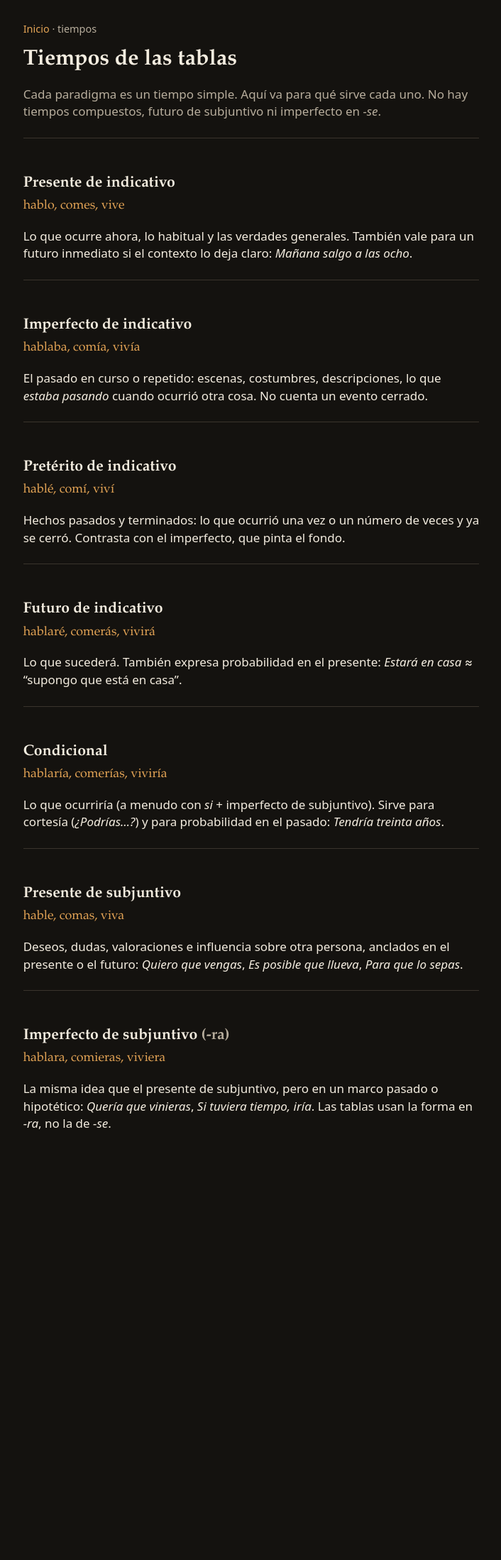
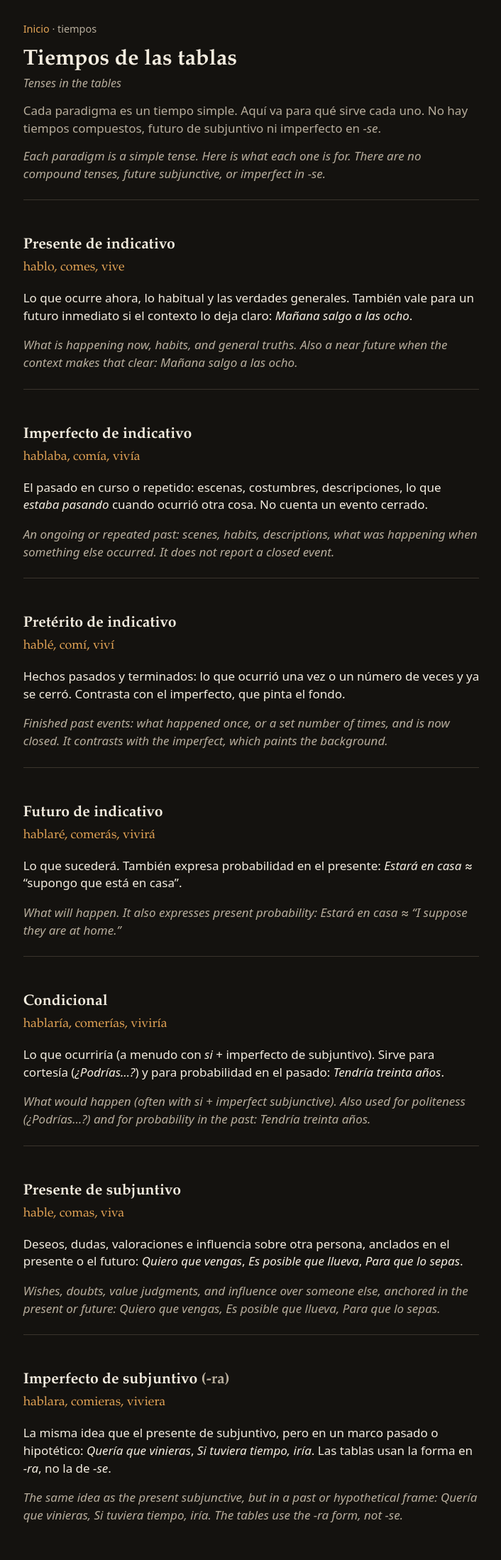
Before and after one commit to iamwehi/rdspan, a Python web app: template templates/tenses.html in a window 1280 px wide. Shown: the part 96-2294 px from the top of the page at 71% size, without its empty margins (286-992 px from the left). Before the commit the page ends 1687 px from the top, so only its background shows below. Run offline with Jinja, Linux system fonts and the light colour scheme; the template is opened without the code that fills it, so the values that code supplies are empty.

Commit message:
add translations to tenses

```diff
--- a/static/css/app.css
+++ b/static/css/app.css
@@ -468,6 +468,16 @@ blockquote.phrase {
   scroll-margin-top: 0.75rem;
 }
 
+.lede-en,
+.tense .en {
+  color: var(--muted);
+  font-style: italic;
+}
+
+.lede-en {
+  margin-top: -0.15rem;
+}
+
 .tense .kicker {
   color: var(--accent);
   font-family: var(--font);
@@ -475,6 +485,10 @@ blockquote.phrase {
   margin: 0 0 0.4rem;
 }
 
+.tense .en {
+  margin: 0.45rem 0 0;
+}
+
 .source { font-size: 0.78rem; margin-top: 2rem; }
 
 @media (min-width: 640px) {
--- a/templates/tenses.html
+++ b/templates/tenses.html
@@ -3,52 +3,63 @@
 {% block content %}
 <section class="tenses">
   <p class="crumb"><a href="/">Inicio</a> · tiempos</p>
-  <h1>Tiempos de las tablas</h1>
+  <h1>Tiempos de las tablas <span class="tense-en" lang="en">Tenses in the tables</span></h1>
   <p class="lede">
     Cada paradigma es un tiempo simple. Aquí va para qué sirve cada uno.
     No hay tiempos compuestos, futuro de subjuntivo ni imperfecto en <em>-se</em>.
+  </p>
+  <p class="lede-en" lang="en">
+    Each paradigm is a simple tense. Here is what each one is for.
+    There are no compound tenses, future subjunctive, or imperfect in <em>-se</em>.
   </p>
 
   <article class="tense" id="presente-indicativo">
     <h2>Presente de indicativo <span class="tense-en" lang="en">{{ tense_en("presente", "indicativo") }}</span></h2>
     <p class="kicker">hablo, comes, vive</p>
     <p>Lo que ocurre ahora, lo habitual y las verdades generales. También vale para un futuro inmediato si el contexto lo deja claro: <em>Mañana salgo a las ocho</em>.</p>
+    <p class="en" lang="en">What is happening now, habits, and general truths. Also a near future when the context makes that clear: <em>Mañana salgo a las ocho</em>.</p>
   </article>
 
   <article class="tense" id="imperfecto-indicativo">
     <h2>Imperfecto de indicativo <span class="tense-en" lang="en">{{ tense_en("imperfecto", "indicativo") }}</span></h2>
     <p class="kicker">hablaba, comía, vivía</p>
     <p>El pasado en curso o repetido: escenas, costumbres, descripciones, lo que <em>estaba pasando</em> cuando ocurrió otra cosa. No cuenta un evento cerrado.</p>
+    <p class="en" lang="en">An ongoing or repeated past: scenes, habits, descriptions, what <em>was happening</em> when something else occurred. It does not report a closed event.</p>
   </article>
 
   <article class="tense" id="preterito-indicativo">
     <h2>Pretérito de indicativo <span class="tense-en" lang="en">{{ tense_en("pretérito", "indicativo") }}</span></h2>
     <p class="kicker">hablé, comí, viví</p>
     <p>Hechos pasados y terminados: lo que ocurrió una vez o un número de veces y ya se cerró. Contrasta con el imperfecto, que pinta el fondo.</p>
+    <p class="en" lang="en">Finished past events: what happened once, or a set number of times, and is now closed. It contrasts with the imperfect, which paints the background.</p>
   </article>
 
   <article class="tense" id="futuro-indicativo">
     <h2>Futuro de indicativo <span class="tense-en" lang="en">{{ tense_en("futuro", "indicativo") }}</span></h2>
     <p class="kicker">hablaré, comerás, vivirá</p>
     <p>Lo que sucederá. También expresa probabilidad en el presente: <em>Estará en casa</em> ≈ “supongo que está en casa”.</p>
+    <p class="en" lang="en">What will happen. It also expresses present probability: <em>Estará en casa</em> ≈ “I suppose they are at home.”</p>
   </article>
 
   <article class="tense" id="condicional-indicativo">
     <h2>Condicional <span class="tense-en" lang="en">{{ tense_en("condicional", "indicativo") }}</span></h2>
     <p class="kicker">hablaría, comerías, viviría</p>
     <p>Lo que ocurriría (a menudo con <em>si</em> + imperfecto de subjuntivo). Sirve para cortesía (<em>¿Podrías…?</em>) y para probabilidad en el pasado: <em>Tendría treinta años</em>.</p>
+    <p class="en" lang="en">What would happen (often with <em>si</em> + imperfect subjunctive). Also used for politeness (<em>¿Podrías…?</em>) and for probability in the past: <em>Tendría treinta años</em>.</p>
   </article>
 
   <article class="tense" id="presente-subjuntivo">
     <h2>Presente de subjuntivo <span class="tense-en" lang="en">{{ tense_en("presente", "subjuntivo") }}</span></h2>
     <p class="kicker">hable, comas, viva</p>
     <p>Deseos, dudas, valoraciones e influencia sobre otra persona, anclados en el presente o el futuro: <em>Quiero que vengas</em>, <em>Es posible que llueva</em>, <em>Para que lo sepas</em>.</p>
+    <p class="en" lang="en">Wishes, doubts, value judgments, and influence over someone else, anchored in the present or future: <em>Quiero que vengas</em>, <em>Es posible que llueva</em>, <em>Para que lo sepas</em>.</p>
   </article>
 
   <article class="tense" id="imperfecto-subjuntivo">
     <h2>Imperfecto de subjuntivo <span class="muted">(-ra)</span> <span class="tense-en" lang="en">{{ tense_en("imperfecto", "subjuntivo") }}</span></h2>
     <p class="kicker">hablara, comieras, viviera</p>
     <p>La misma idea que el presente de subjuntivo, pero en un marco pasado o hipotético: <em>Quería que vinieras</em>, <em>Si tuviera tiempo, iría</em>. Las tablas usan la forma en <em>-ra</em>, no la de <em>-se</em>.</p>
+    <p class="en" lang="en">The same idea as the present subjunctive, but in a past or hypothetical frame: <em>Quería que vinieras</em>, <em>Si tuviera tiempo, iría</em>. The tables use the <em>-ra</em> form, not <em>-se</em>.</p>
   </article>
 </section>
 {% endblock %}
```
Also changed, not shown: tests/test_app.py (+8 -0 lines).
